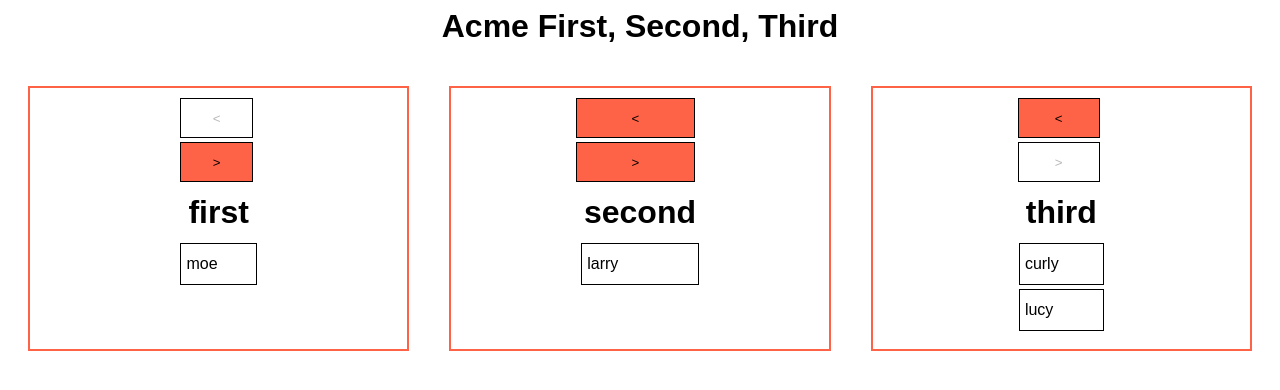
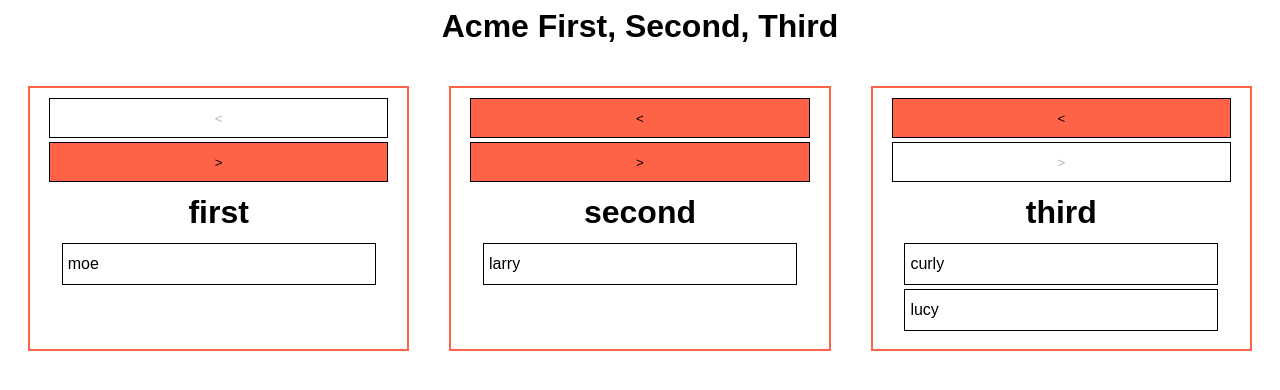
Before and after one commit to JudithBLinder/acme-first-second-third, a plain HTML site: page index.html in a window 1280 px wide. Drawn offline with Linux system fonts and the light colour scheme.

Commit message:
hw2 completed

```diff
--- a/styles.css
+++ b/styles.css
@@ -9,6 +9,14 @@
 .listContainer{
     display: flex;
     flex-direction: row;
+    width: 100%;
+}
+
+form{
+    display: flex;
+    flex-direction: column;
+    align-items: center;
+    width: 100%;
 }
 
 .formContainer{
```
